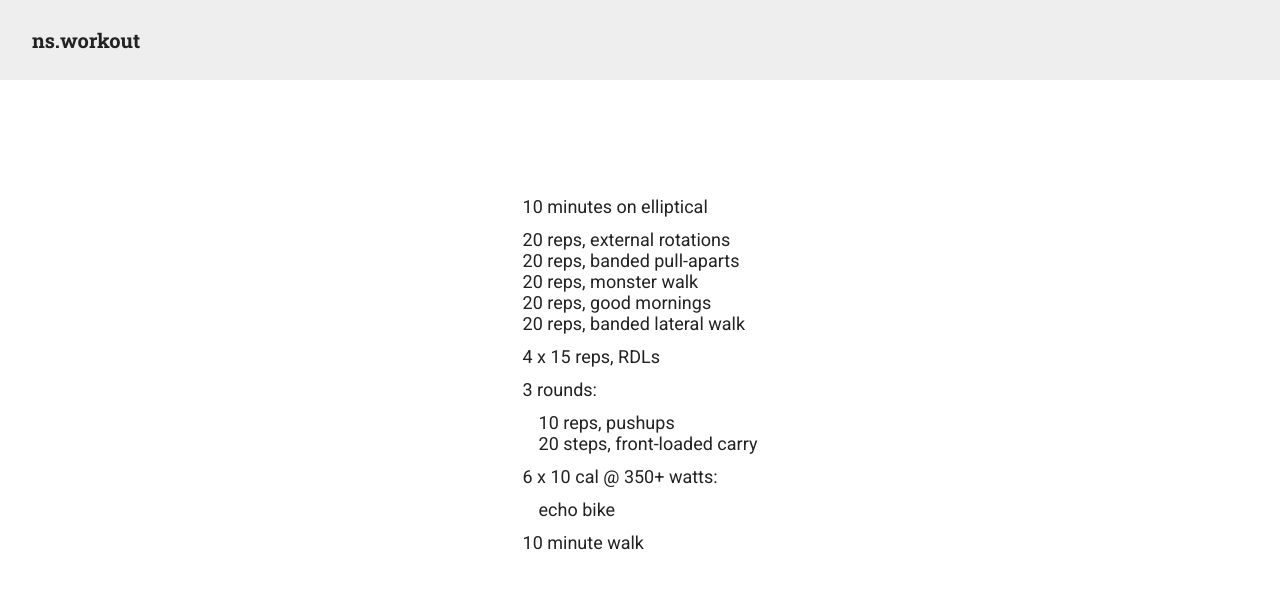
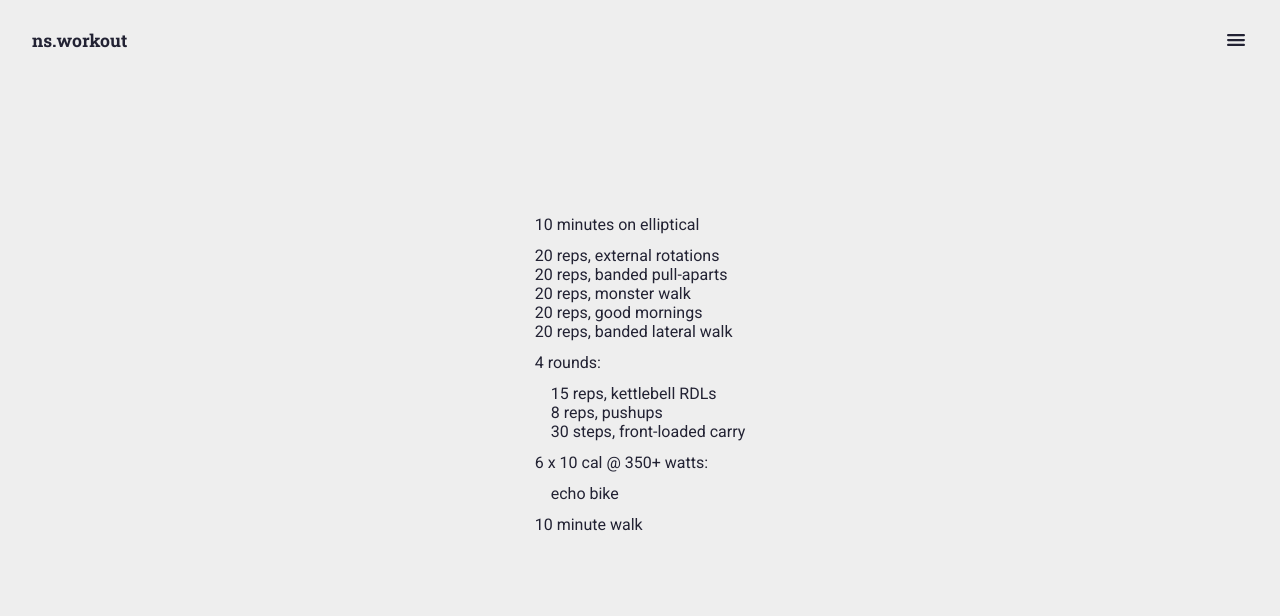
Before and after one commit to nmsalvatore/nmsalvatore.github.io, a plain HTML site: page workout/index.html in a window 1280 px wide. Drawn offline with nearby package versions, Linux system fonts and the light colour scheme.

Commit message:
Modified reps, added menu icon, modified background color

```diff
--- a/workout/index.html
+++ b/workout/index.html
@@ -10,6 +10,7 @@
 <body class="container">
 	<header>
 		<h1 class="site-title">ns.workout</h1>
+		<ion-icon name="menu"></ion-icon>
 	</header>
 
 	<main>
@@ -19,6 +20,7 @@
 
 	<footer></footer>
 
+	<script type="module" src="https://unpkg.com/ionicons@5.0.0/dist/ionicons/ionicons.esm.js"></script>
 	<script type="text/javascript" src="script.js"></script>
 </body>
 </html>
--- a/workout/script.js
+++ b/workout/script.js
@@ -59,7 +59,7 @@ const activation = {
 		},
 		{
 			movement: 'single-leg glute bridges',
-			measureText: '20 reps, ',
+			measureText: '15 reps each, ',
 		},
 	],
 }
@@ -98,10 +98,10 @@ const strength = {
 	push: [
 		{
 			movement: 'pushups',
-			quantity: 10,
+			quantity: 8,
 			measure: 'reps',
 			type: 1,
-			displayText: ['10 reps'],
+			displayText: ['8 reps'],
 		},
 		{
 			movement: 'bench press',
@@ -145,10 +145,10 @@ const strength = {
 	],
 	hinge: [
 		{
-			movement: 'RDLs',
+			movement: 'kettlebell RDLs',
 			quantity: 15,
 			measure: 'reps',
-			type: 2,
+			type: 1,
 			displayText: ['15 reps'],
 		},
 	],
@@ -171,7 +171,7 @@ const strength = {
 			movement: 'split squats',
 			quantity: 15,
 			measure: 'reps each side',
-			type: 2,
+			type: 1,
 			displayText: ['15 reps'],
 		},
 	],
@@ -185,10 +185,10 @@ const strength = {
 		},
 		{
 			movement: 'front-loaded carry',
-			quantity: 20,
+			quantity: 30,
 			measure: 'steps',
 			type: 1,
-			displayText: ['20 steps'],
+			displayText: ['30 steps'],
 		},
 	],
 }
--- a/workout/style.css
+++ b/workout/style.css
@@ -5,7 +5,8 @@
 }
 
 body {
-	color: #222;
+	background: #eee;
+	color: #223;
 	font-family: Roboto, Arial, sans-serif;
 }
 
@@ -39,15 +40,21 @@ ul {
 
 header {
 	display: flex;
+	justify-content: space-between;
 	align-items: center;
-	background: #eee;
 	font-family: "Roboto Slab";
 	grid-area: header;
 }
 
+ion-icon[name='menu'] {
+	color: #223;
+	font-size: 3vh;
+	margin: 4vh;
+}
+
 .site-title {
-	font-size: 2.5vh;
-	padding: 4vh;
+	font-size: 2.2vh;
+	margin: 4vh;
 }
 
 #workout {
@@ -59,7 +66,7 @@ header {
 }
 
 main {
-	font-size: 2.25vh;
+	font-size: 2vh;
 	display: flex;
 	justify-content: center;
 	align-items: center;
```
Also changed, not shown: workout/menu.svg (added).
